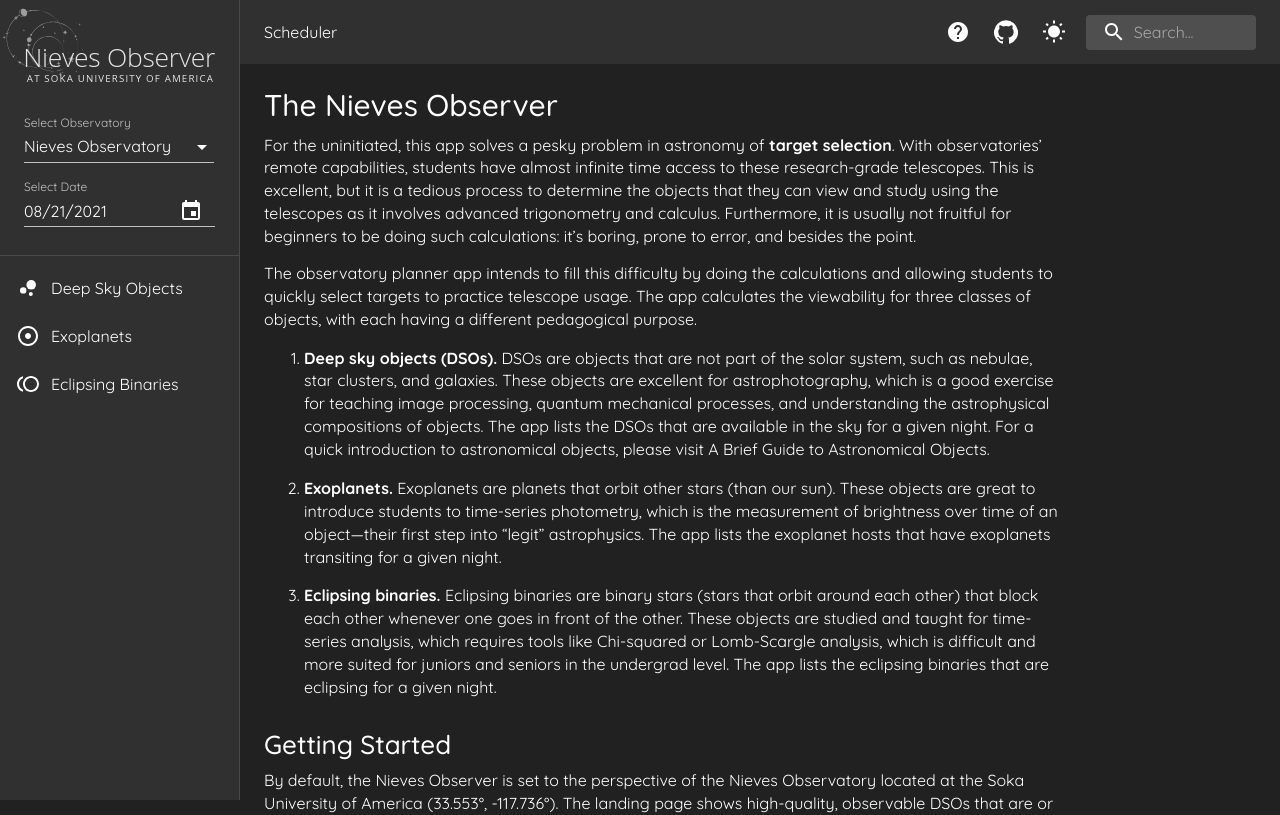
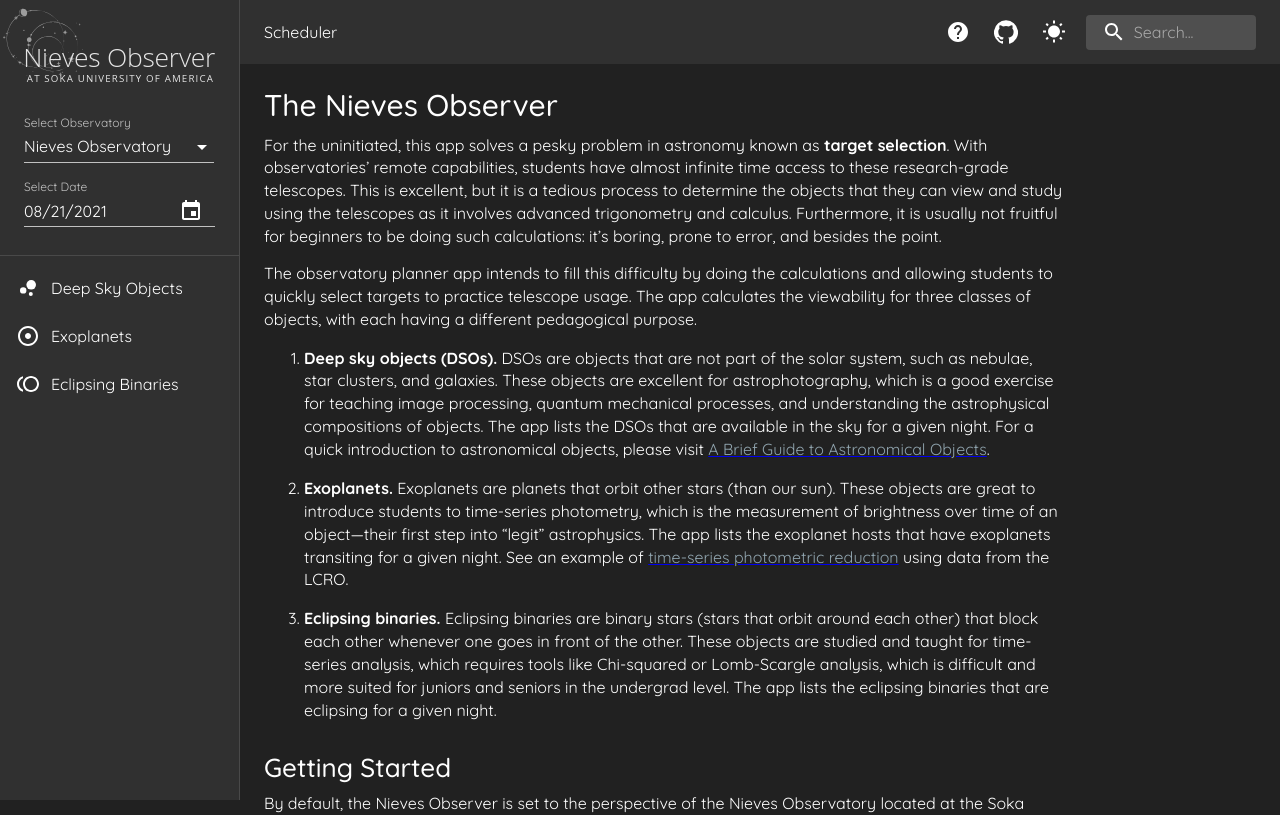
Before and after one commit to littleplato/nieves-observer, a React (Create React App) app in the folder client/: page /about in a window 1280 px wide. Shown: the top 815 px of the page. Built offline with nearby package versions, Linux system fonts and the light colour scheme.

Commit message:
fix: 🐛 Fix non-working links on about

```diff
--- a/client/src/pages/About.js
+++ b/client/src/pages/About.js
@@ -23,7 +23,8 @@ export default function About() {
           The Nieves Observer
         </Typography>
         <Typography variant="p" className={classes.reading}>
-          For the uninitiated, this app solves a pesky problem in astronomy of
+          For the uninitiated, this app solves a pesky problem in astronomy
+          known as
           <strong> target selection</strong>. With observatories’ remote
           capabilities, students have almost infinite time access to these
           research-grade telescopes. This is excellent, but it is a tedious
@@ -49,8 +50,17 @@ export default function About() {
               mechanical processes, and understanding the astrophysical
               compositions of objects. The app lists the DSOs that are available
               in the sky for a given night. For a quick introduction to
-              astronomical objects, please visit A Brief Guide to Astronomical
-              Objects.
+              astronomical objects, please visit{" "}
+              <a
+                href="https://sites.soka.edu/SUO/astronomy-guide/"
+                target="_blank"
+                rel="noreferrer"
+              >
+                <Typography variant="p" color="primary">
+                  A Brief Guide to Astronomical Objects
+                </Typography>
+              </a>
+              .
             </li>
             <p />
             <li>
@@ -59,7 +69,17 @@ export default function About() {
               students to time-series photometry, which is the measurement of
               brightness over time of an object—their first step into “legit”
               astrophysics. The app lists the exoplanet hosts that have
-              exoplanets transiting for a given night.
+              exoplanets transiting for a given night. See an example of{" "}
+              <a
+                href="https://colab.research.google.com/drive/10lUyjmN9521U8t7vpVZkILUQ5etAPHoH?usp=sharing"
+                target="_blank"
+                rel="noreferrer"
+              >
+                <Typography variant="p" color="primary">
+                  time-series photometric reduction
+                </Typography>
+              </a>{" "}
+              using data from the LCRO.
             </li>
             <p />
             <li>
```
